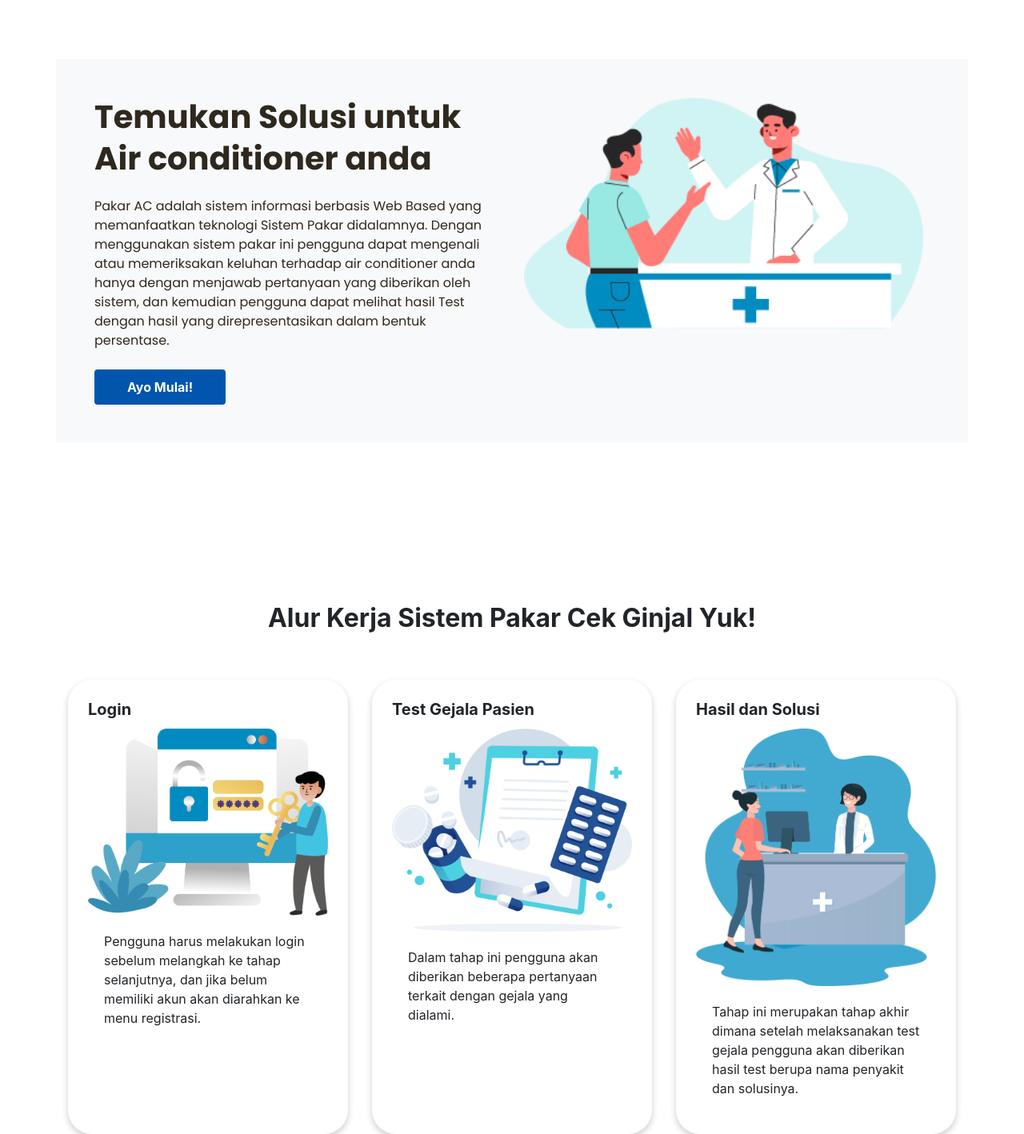
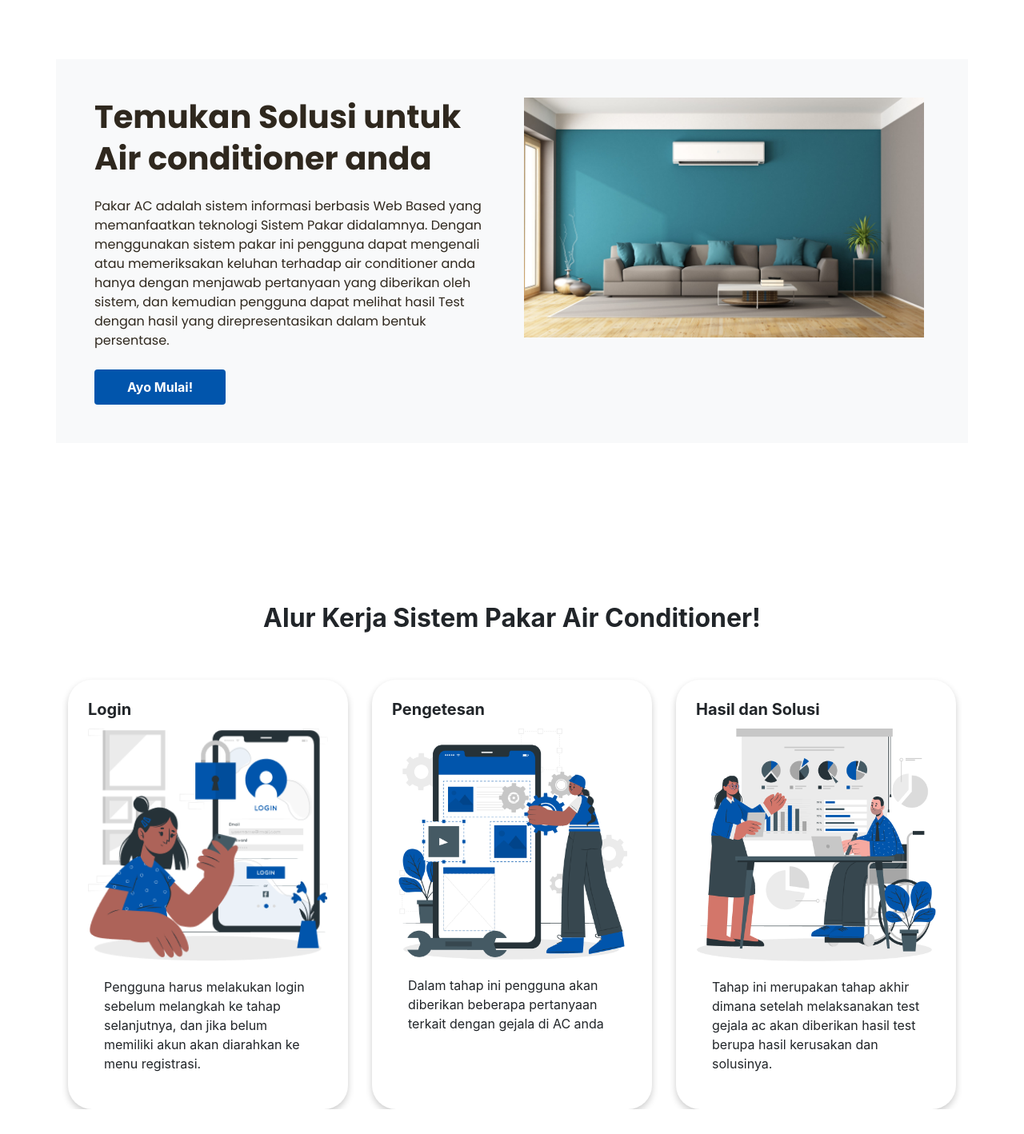
Before and after one commit to adityamo/pakarac, a PHP site: page / in a window 1280 px wide. Shown: the part 92-1510 px from the top of the page at 80% size. After the commit the page ends 1479 px from the top, so only its background shows below. Run offline with PHP 8.4, Linux system fonts and the light colour scheme.

Commit message:
add_landing

```diff
--- a/admin/layout/header.php
+++ b/admin/layout/header.php
@@ -1,3 +1,4 @@
+<?php $username = $_SESSION['nama'] ?>
 <nav class="navbar navbar-expand-lg main-navbar">
   <form class="form-inline mr-auto">
     <ul class="navbar-nav mr-3">
@@ -72,7 +73,7 @@
 
     <li class="dropdown"><a href="#" data-toggle="dropdown" class="nav-link dropdown-toggle nav-link-lg nav-link-user">
         <img alt="image" src="../assets/image/admin/avatar/avatar-1.png" class="rounded-circle mr-1">
-        <div class="d-sm-none d-lg-inline-block">Hi, Ujang Maman</div>
+        <div class="d-sm-none d-lg-inline-block">Hi, <?= $username; ?></div>
       </a>
       <div class="dropdown-menu dropdown-menu-right">
         <div class="dropdown-title">Logged in 5 min ago</div>
@@ -86,7 +87,7 @@
           <i class="fas fa-cog"></i> Settings
         </a>
         <div class="dropdown-divider"></div>
-        <a href="#" class="dropdown-item has-icon text-danger">
+        <a href="logout.php" class="dropdown-item has-icon text-danger">
           <i class="fas fa-sign-out-alt"></i> Logout
         </a>
       </div>
--- a/admin/layout/sidebar.php
+++ b/admin/layout/sidebar.php
@@ -1,10 +1,10 @@
 <div class="main-sidebar">
   <aside id="sidebar-wrapper">
     <div class="sidebar-brand">
-      <a href="index.html">Pakar AC</a>
+      <a href="../index.php">Pakar AC</a>
     </div>
     <div class="sidebar-brand sidebar-brand-sm">
-      <a href="index.html">PC</a>
+      <a href="../index.php">PC</a>
     </div>
     <ul class="sidebar-menu">
       <li class="menu-header">Data Gejala</li>
--- a/admin/pages/gejala/gejalalist.php
+++ b/admin/pages/gejala/gejalalist.php
@@ -23,7 +23,7 @@ $queryGejala = mysqli_query($koneksi, "SELECT * FROM ms_gejala");
                                     <tr>
                                         <td>
                                             <a class="badge badge-pill badge-primary" href="ubahGejala.php?id_gejala=<?php echo $data["id_gejala"]; ?>">edit</a> |
-                                            <a href="function.php?act=hapusGejala&id_gejala=<?= $data['id_gejala']; ?>" onclick="return confirm('Yakin ingin menghapus data?');" class="badge badge-pill badge-danger">hapus</a>
+                                            <a href="../function.php?act=hapusGejala&id_gejala=<?= $data['id_gejala']; ?>" onclick="return confirm('Yakin ingin menghapus data?');" class="badge badge-pill badge-danger">hapus</a>
                                         </td>
                                         <td><?= $data['id_gejala']; ?></td>
                                         <td><?= $data['gejala']; ?></td>
--- /dev/null
+++ b/admin/pages/pakar/addpakar.php
@@ -0,0 +1 @@
+<section>test</section>
--- a/admin/pages/solusi/solusilist.php
+++ b/admin/pages/solusi/solusilist.php
@@ -24,7 +24,7 @@ $querySolusi = mysqli_query($koneksi, "SELECT id_solusi, kerusakan, solusi FROM
                                     <tr class="d-flex">
                                         <td class="col-2">
                                             <a class="badge badge-pill badge-primary" href="ubahSolusi.php?id_solusi=<?php echo $data["id_solusi"]; ?>">edit</a> |
-                                            <a href="function.php?act=hapusSolusi&id_solusi=<?= $data['id_solusi']; ?>" onclick="return confirm('Yakin ingin menghapus data?');" class="badge badge-pill badge-danger">hapus</a>
+                                            <a href="../function.php?act=hapusSolusi&id_solusi=<?= $data['id_solusi']; ?>" onclick="return confirm('Yakin ingin menghapus data?');" class="badge badge-pill badge-danger">hapus</a>
                                         </td>
                                         <td class="col-1"><?= $data['id_solusi']; ?></td>
                                         <td class="col-3"><?= $data['penyakit']; ?></td>
--- /dev/null
+++ b/admin/pages/user/edituser.php
@@ -0,0 +1,3 @@
+<section class="">
+    <h3 class="fs-bold text-md">Edit Pakar</h3>
+</section>
--- a/function.php
+++ b/function.php
@@ -16,16 +16,16 @@ if (isset($_GET["act"])) {
         registerPakar();
     } else if ($act == "tambahGejala") {
         tambahGejala();
-    } else if ($act == "tambahPenyakit") {
-        tambahPenyakit();
+    } else if ($act == "tambahKerusakan") {
+        tambahKerusakan();
     } else if ($act == "tambahSolusi") {
         tambahSolusi();
     } else if ($act == "hapusGejala") {
         $id_gejala = $_GET["id_gejala"];
         hapusGejala($id_gejala);
-    } else if ($act == "hapusPenyakit") {
-        $id_penyakit = $_GET["id_penyakit"];
-        hapusPenyakit($id_penyakit);
+    } else if ($act == "hapusKerusakan") {
+        $id_penyakit = $_GET["id_kerusakan"];
+        hapusKerusakan($id_penyakit);
     } else if ($act == "hapusPasien") {
         $id_user = $_GET["id_user"];
         hapusPasien($id_user);
@@ -121,7 +121,7 @@ function login()
     $role = $data['role'];
 
     if ($data) {
-
+        $_SESSION['nama'] = $data['nama'];
         if (password_verify($input_pass, $password)) {
             if ($role == "1") {
                 $_SESSION['role'] = 1;
@@ -173,20 +173,21 @@ function tambahGejala()
 }
 
 
-function tambahPenyakit()
+function tambahKerusakan()
 {
     global $koneksi;
-    $penyakit = htmlspecialchars($_POST['namaPenyakit']);
+    $kodeKerusakan = $_POST['kodeKerusakan'];
+    $namaKerusakan = $_POST['namaKerusakan'];
     // $penyakit = $_POST['id_penyakit'];
-    $queryPenyakit = "INSERT INTO penyakit VALUES ('','$penyakit')";
+    $queryKerusakan = "INSERT INTO ms_kerusakan VALUES ('','$kodeKerusakan','$namaKerusakan')";
     // $queryRelasi = "INSERT INTO relasi VALUES ('', '')"
-    $exe = mysqli_query($koneksi, $queryPenyakit);
+    $exe = mysqli_query($koneksi, $queryKerusakan);
     if (!$exe) {
         die('Error pada database');
     }
     echo "<script>
-            alert('Penyakit berhasil ditambahkan');
-            document.location.href = 'indexPenyakit.php'</script>";
+            alert('kerusakan berhasil ditambahkan');
+            document.location.href = 'admin/index.php?page=data-kerusakan'</script>";
 }
 
 function tambahSolusi()
@@ -363,23 +364,23 @@ function hapusPakar($id_user)
     }
 }
 
-function hapusPenyakit($id_penyakit)
+function hapusKerusakan($id_kerusakan)
 {
     global $koneksi;
-    mysqli_query($koneksi, "DELETE FROM penyakit WHERE id_penyakit = $id_penyakit");
+    mysqli_query($koneksi, "DELETE FROM ms_kerusakan WHERE id_kerusakan = $id_kerusakan");
     $result = mysqli_affected_rows($koneksi);
     if ($result > 0) {
         echo "
         <script>
                 alert('Penyakit berhasil dihapus!');
-                document.location.href = 'indexPenyakit.php';
+                document.location.href = 'admin/index.php?page=data-kerusakan';
             </script>
         ";
     } else {
         echo "
         <script>
-                    alert('Penyakit gagal dihapus, karena masih terikat dengan gejala!');
-                    document.location.href = 'indexPenyakit.php';
+                    alert('kerusakan gagal dihapus, karena masih terikat dengan gejala!');
+                    document.location.href = 'admin/index.php?page=data-kerusakan';
             </script>
         ";
     }
--- a/index.php
+++ b/index.php
@@ -108,7 +108,7 @@ include 'function.php';
           <a class="btn btn-primary" href="register.php" role="button">Ayo Mulai!</a>
         </div>
         <div class="col d-none d-sm-block">
-          <img width="500" src="gambar/hero.png" alt="hero" />
+          <img width="500" src="gambar/bg-hero.jpg" alt="hero" />
         </div>
       </div>
     </div>
@@ -117,30 +117,30 @@ include 'function.php';
   <section id="alur">
     <!--Content2-->
     <div id="konten2" class="container konten">
-      <h2 style="font-weight: bold;text-align: center;">Alur Kerja Sistem Pakar Cek Ginjal Yuk!</h2>
+      <h2 style="font-weight: bold;text-align: center;">Alur Kerja Sistem Pakar Air Conditioner!</h2>
       <div class="card-deck">
         <div class="card">
           <h5 class="card-title">Login</h5>
-          <img src="gambar/login.png" class="card-img-top" alt="...">
+          <img src="gambar/step-1.png" class="card-img-top" alt="...">
           <div class="card-body">
 
             <p class="card-text">Pengguna harus melakukan login sebelum melangkah ke tahap selanjutnya, dan jika belum memiliki akun akan diarahkan ke menu registrasi.</p>
           </div>
         </div>
         <div class="card">
-          <h5 class="card-title">Test Gejala Pasien</h5>
-          <img src="gambar/jawab.png" class="card-img-top" alt="...">
+          <h5 class="card-title">Pengetesan</h5>
+          <img src="gambar/step-2.png" class="card-img-top" alt="...">
           <div class="card-body">
-            <p class="card-text">Dalam tahap ini pengguna akan diberikan beberapa pertanyaan terkait dengan gejala yang dialami.</p>
+            <p class="card-text">Dalam tahap ini pengguna akan diberikan beberapa pertanyaan terkait dengan gejala di AC anda</p>
           </div>
         </div>
         <div class="card">
           <h5 class="card-title">Hasil dan Solusi</h5>
-          <img src="gambar/hasil.png" class="card-img-top" alt="...">
+          <img src="gambar/step-3.png" class="card-img-top" alt="...">
 
           <div class="card-body">
 
-            <p class="card-text">Tahap ini merupakan tahap akhir dimana setelah melaksanakan test gejala pengguna akan diberikan hasil test berupa nama penyakit dan solusinya.</p>
+            <p class="card-text">Tahap ini merupakan tahap akhir dimana setelah melaksanakan test gejala ac akan diberikan hasil test berupa hasil kerusakan dan solusinya.</p>
           </div>
         </div>
       </div>
```
Also changed, not shown: admin/config.php (+8 -0 lines), admin/pages/kerusakan/addkerusakan.php (added, +23 -0 lines), admin/pages/kerusakan/kerusakanlist.php (+8 -2 lines), admin/pages/pakar/pakarlist.php (+9 -2 lines), gambar/step-1.png (added), gambar/step-2.png (added), gambar/step-3.png (added).
